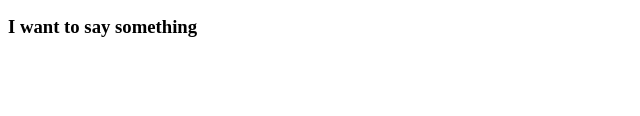
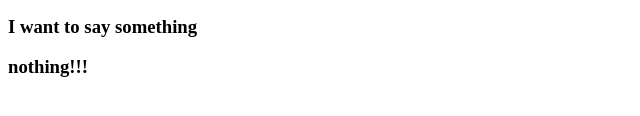
Before and after one commit to yunshengji/git-101, a plain HTML site: page index.html in a window 1280 px wide. Shown: the part 464-580 px from the top of the page, without its empty margins (0-640 px from the left). Drawn offline with Linux system fonts and the light colour scheme.

Commit message:
new content

```diff
--- a/index.html
+++ b/index.html
@@ -11,6 +11,7 @@
 	<h2>hahahahahah</h2>
 	<h3>wawawawa</h3>
 	<h3>I want to say something</h3>
+	<h3>nothing!!!</h3>
 	</div>
 </body>
 </html>
```
